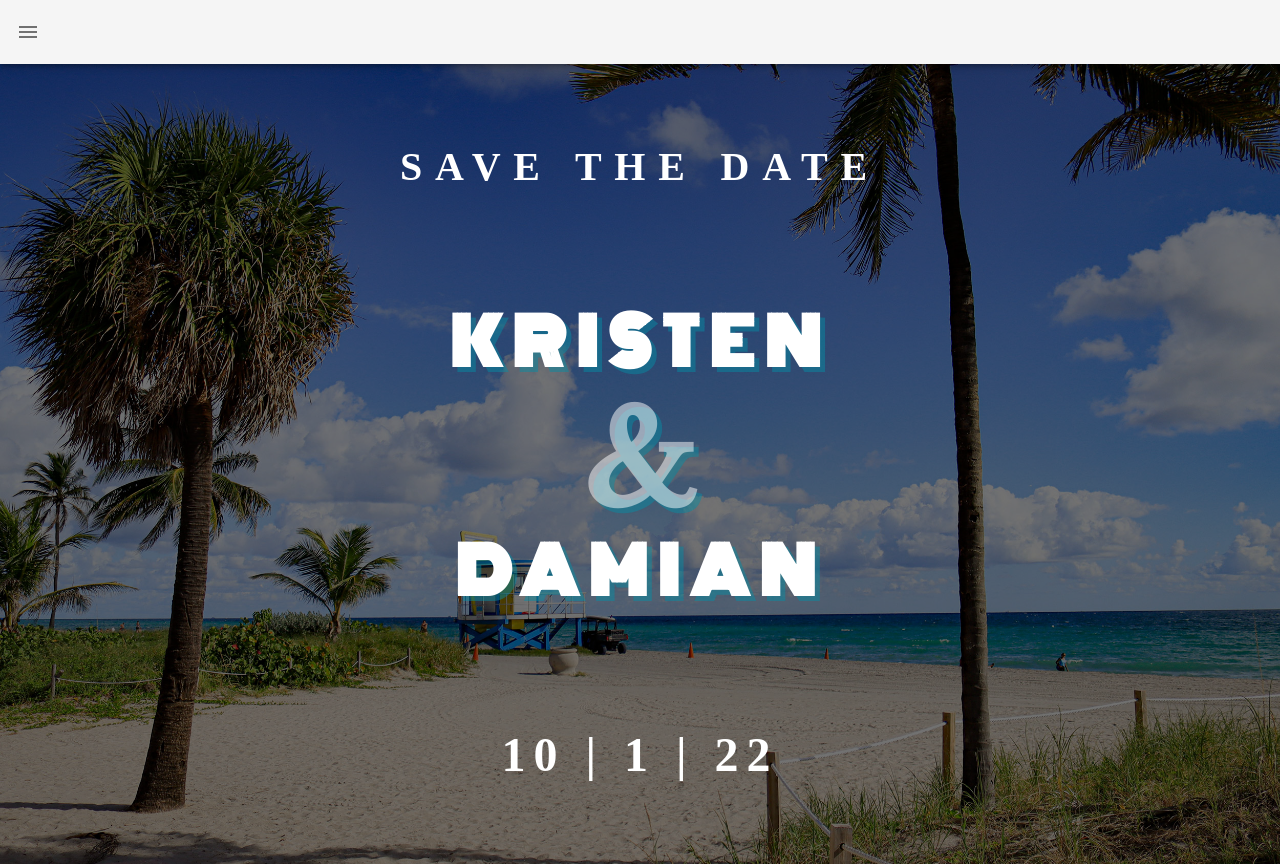
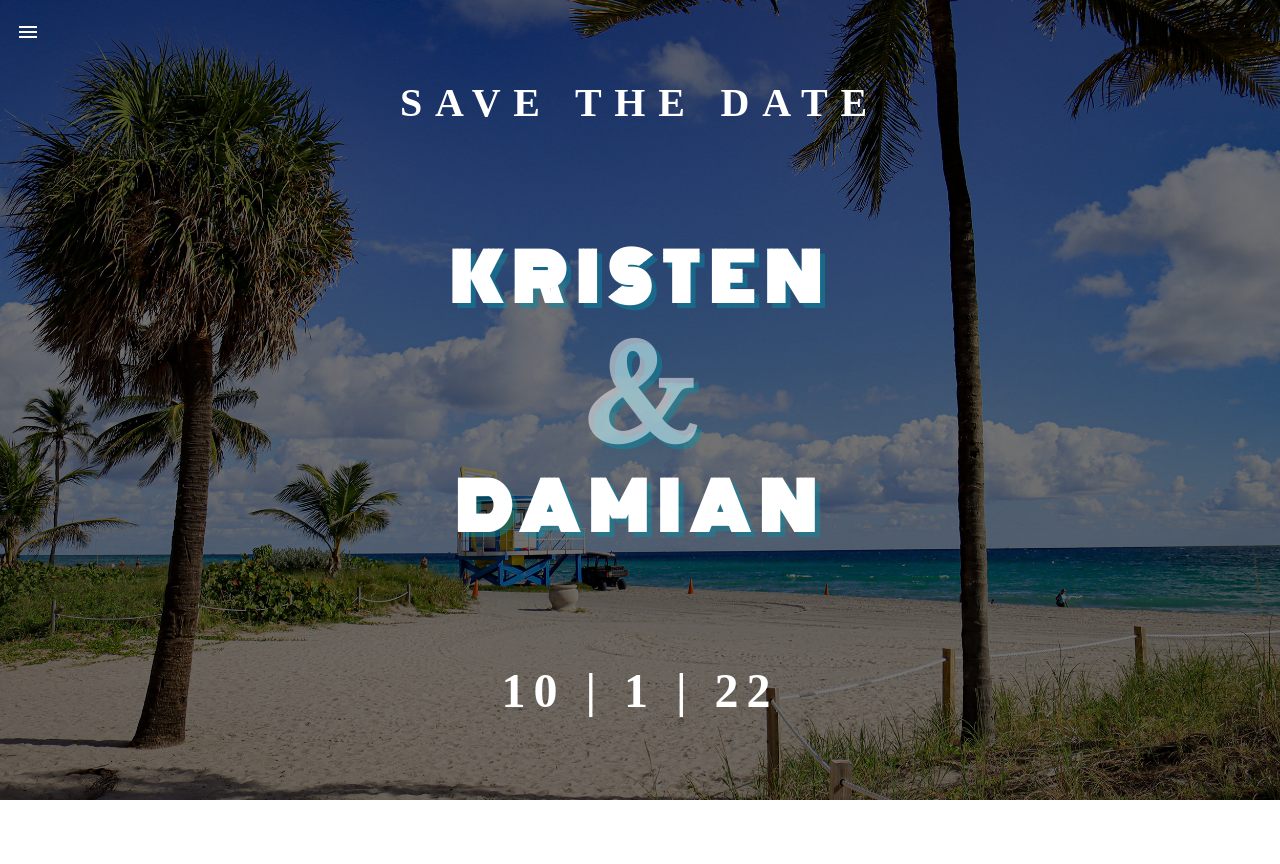
Before and after one commit to jeffvacca/kristenwedding, a Vue app in the folder my-app/: page / in a window 1280 px wide. After the commit the page ends 800 px from the top, so only its background shows below. Built offline with nearby package versions, Linux system fonts and the light colour scheme; a web font is replaced by a local one.

Commit message:
nav drawer setup

```diff
--- a/my-app/src/App.vue
+++ b/my-app/src/App.vue
@@ -56,8 +56,15 @@
       <v-divider />
     </v-navigation-drawer>
 
-    <v-app-bar app>
-      <v-app-bar-nav-icon @click="drawer = !drawer" />
+    <v-app-bar
+      flat
+      fixed
+      color="transparent"
+    >
+      <v-app-bar-nav-icon
+        color="white"
+        @click="drawer = !drawer"
+      />
     </v-app-bar>
 
     <v-main>
```
